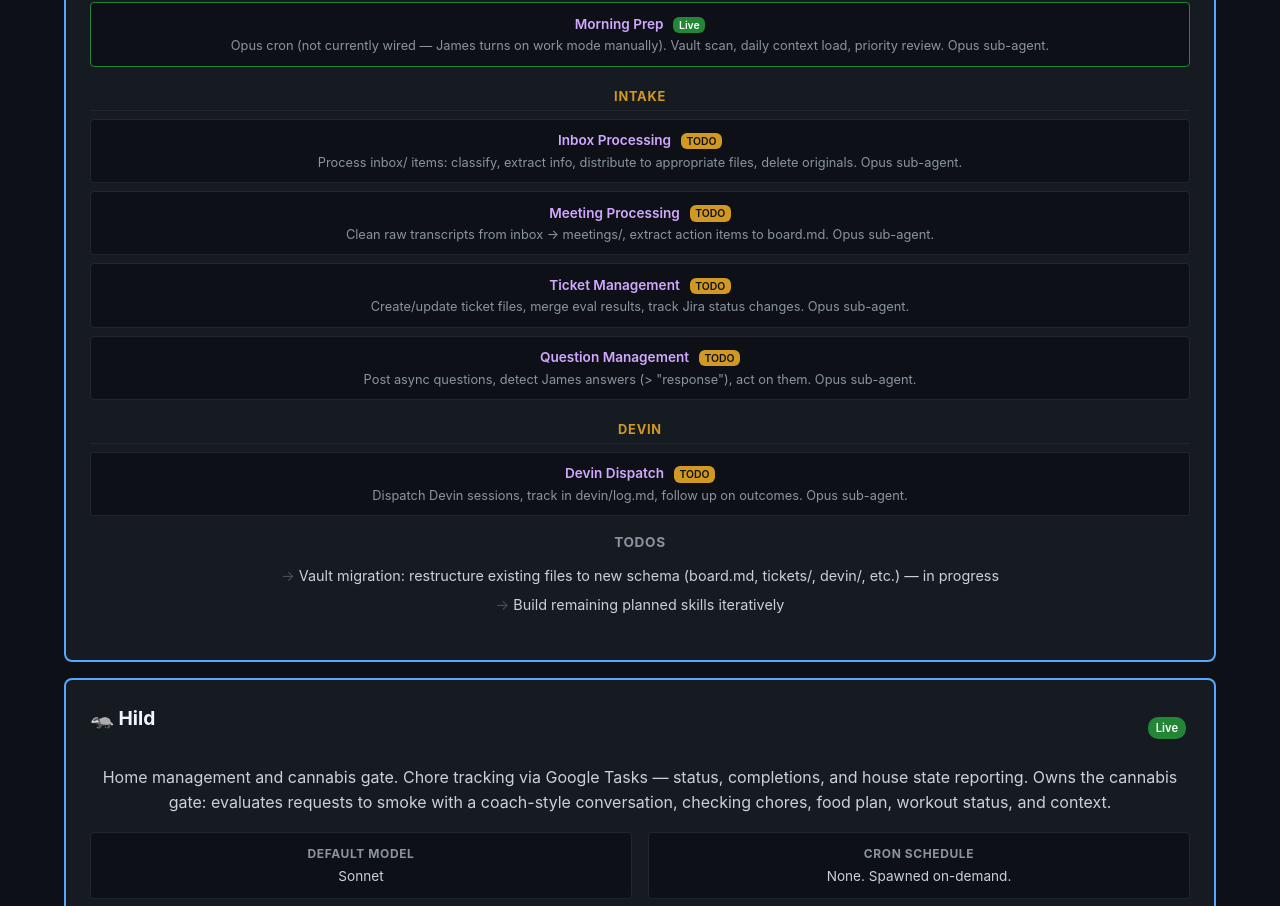
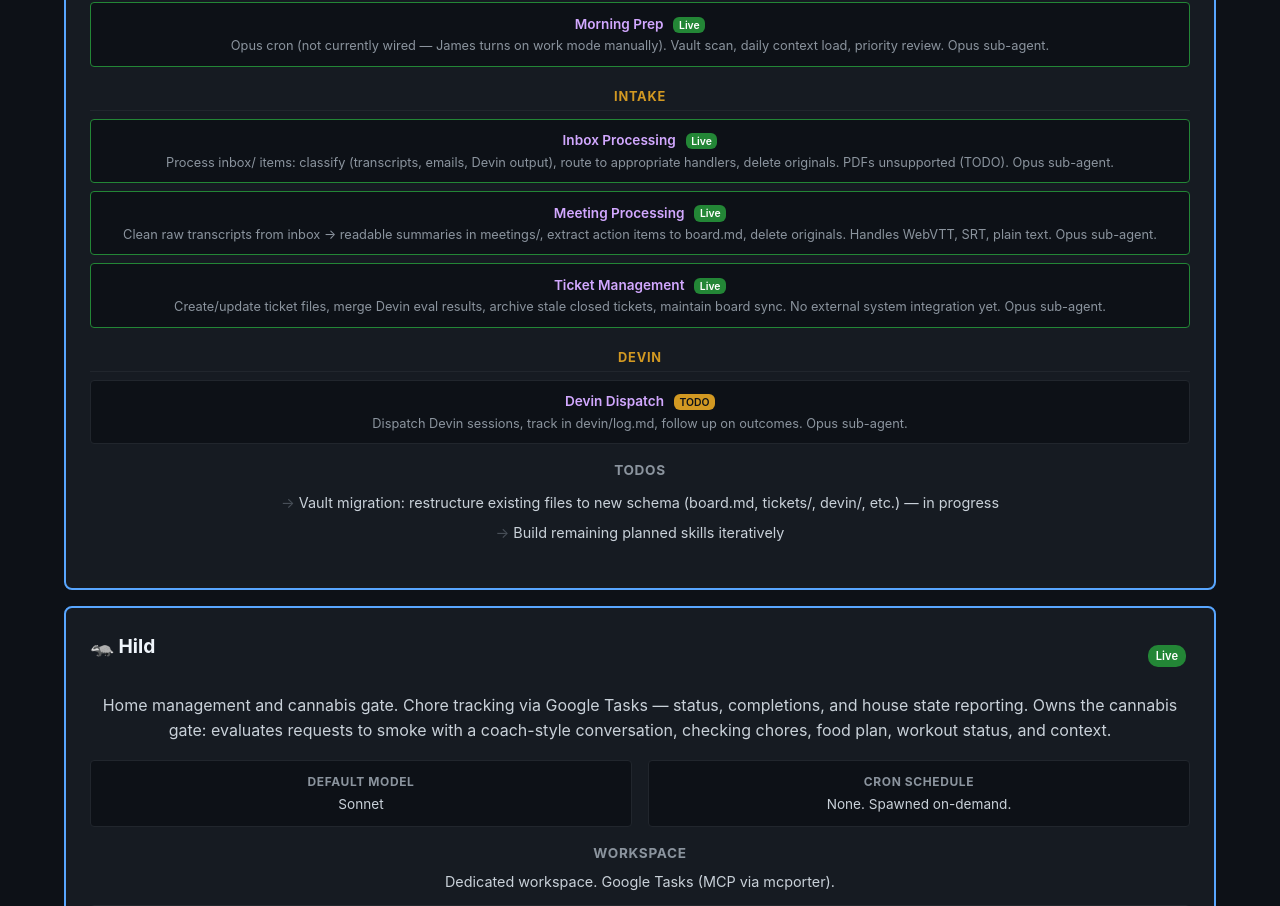
Before and after one commit to yorkbot/openclaw-architecture, a Vue app: page / in a window 1280 px wide. Shown: the part 8269-9175 px from the top of the page. Built offline with nearby package versions, Linux system fonts and the light colour scheme.

Commit message:
Wiglaf Intake skills: mark Inbox Processing, Meeting Processing, Ticket Management as live; drop Question Management (convention, not a skill)

```diff
--- a/src/views/AgentDetail.vue
+++ b/src/views/AgentDetail.vue
@@ -469,10 +469,9 @@
       {
         name: 'Intake',
         skills: [
-          { name: 'Inbox Processing', desc: 'Process inbox/ items: classify, extract info, distribute to appropriate files, delete originals. Opus sub-agent.', todo: true },
-          { name: 'Meeting Processing', desc: 'Clean raw transcripts from inbox → meetings/, extract action items to board.md. Opus sub-agent.', todo: true },
-          { name: 'Ticket Management', desc: 'Create/update ticket files, merge eval results, track Jira status changes. Opus sub-agent.', todo: true },
-          { name: 'Question Management', desc: 'Post async questions, detect James answers (> "response"), act on them. Opus sub-agent.', todo: true },
+          { name: 'Inbox Processing', desc: 'Process inbox/ items: classify (transcripts, emails, Devin output), route to appropriate handlers, delete originals. PDFs unsupported (TODO). Opus sub-agent.', live: true },
+          { name: 'Meeting Processing', desc: 'Clean raw transcripts from inbox → readable summaries in meetings/, extract action items to board.md, delete originals. Handles WebVTT, SRT, plain text. Opus sub-agent.', live: true },
+          { name: 'Ticket Management', desc: 'Create/update ticket files, merge Devin eval results, archive stale closed tickets, maintain board sync. No external system integration yet. Opus sub-agent.', live: true },
         ],
       },
       {
```
